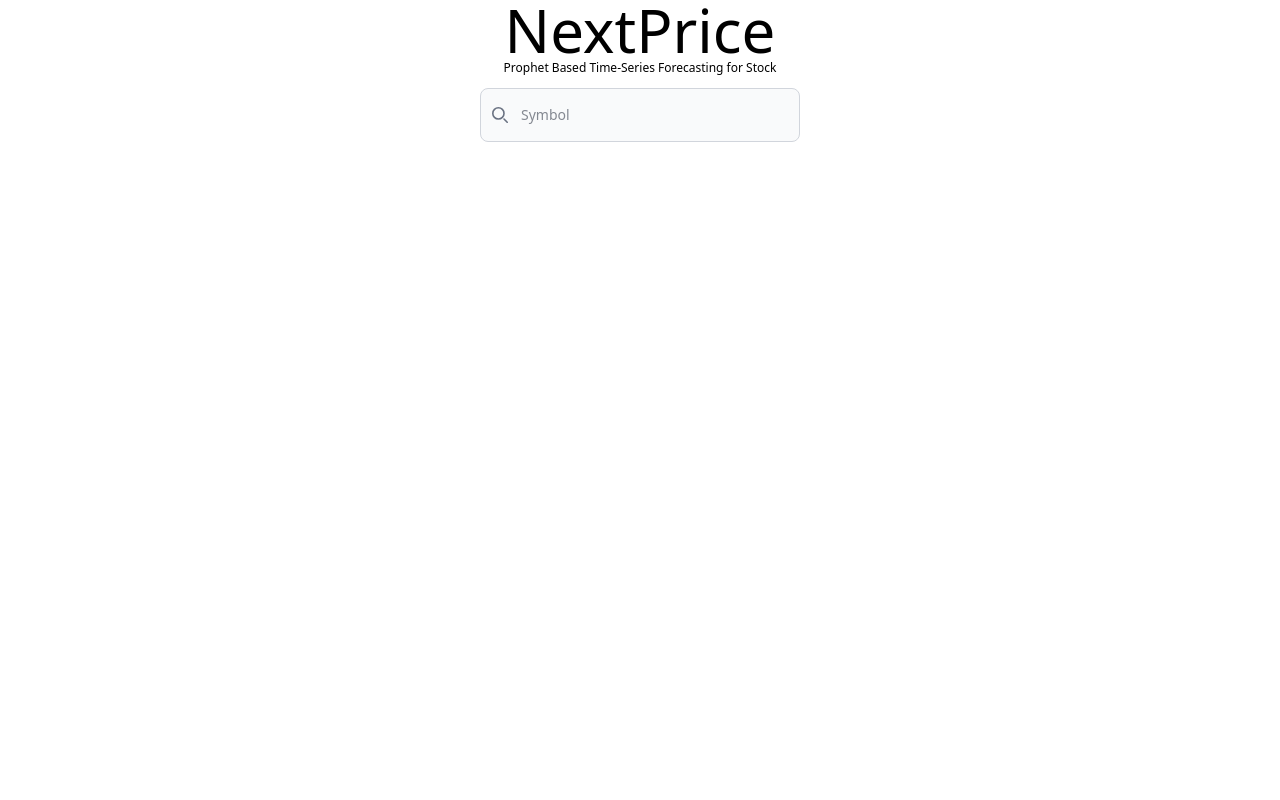
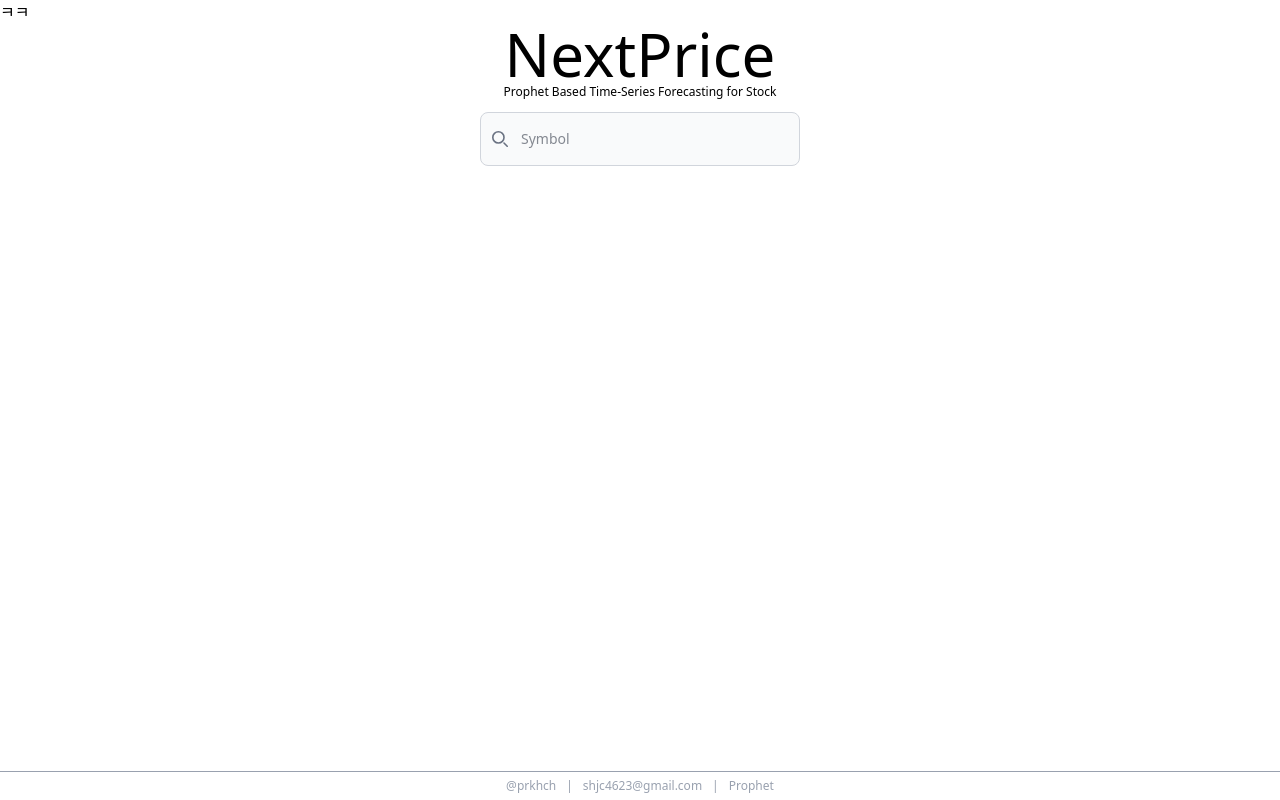
Before and after one commit to prkhch/next-value, a Next.js app in the folder next/: page / in a window 1280 px wide. Built offline with nearby package versions, Linux system fonts and the light colour scheme.

Commit message:
feat : Header, Footer

```diff
--- a/next/src/app/layout.tsx
+++ b/next/src/app/layout.tsx
@@ -1,6 +1,8 @@
 import type { Metadata } from "next";
 import { Geist, Geist_Mono } from "next/font/google";
 import "@/app/globals.css";
+import Header from "@/components/Header";
+import Footer from "@/components/Footer";
 
 const geistSans = Geist({
   variable: "--font-geist-sans",
@@ -25,8 +27,12 @@ export default function RootLayout({
   return (
     <html lang="en">
       <body className={`${geistSans.variable} ${geistMono.variable}`}>
-        <div className="min-h-screen w-full flex flex-col items-center">
-          {children}
+        <div className="min-h-screen w-full flex flex-col">
+          <Header />
+          <main className="flex-1 flex flex-col items-center w-full">
+            {children}
+          </main>
+          <Footer />
         </div>
       </body>
     </html>
--- /dev/null
+++ b/next/src/components/Footer.tsx
@@ -0,0 +1,20 @@
+export default function Footer() {
+  return (
+    <div>
+      <footer className="w-full flex justify-center border-t border-gray-400 py-[5px] text-[12px] text-gray-400 font-light">
+        <span className="mx-[5px]">@prkhch</span>
+        <span className="mx-[5px]">|</span>
+        <span className="mx-[5px]">shjc4623@gmail.com</span>
+        <span className="mx-[5px]">|</span>
+        <a
+          href="https://facebook.github.io/prophet/"
+          target="_blank"
+          rel="noopener noreferrer"
+          className="mx-[5px] hover:underline"
+        >
+          Prophet
+        </a>
+      </footer>
+    </div>
+  );
+}
--- /dev/null
+++ b/next/src/components/Header.tsx
@@ -0,0 +1,18 @@
+"use client";
+
+export default function Header() {
+  //   const toggleDark = () => {
+  //     const root = document.documentElement;
+  //     const isDark = root.classList.toggle("dark");
+  //     localStorage.setItem("theme", isDark ? "dark" : "light");
+  //   };
+
+  return (
+    // <header className="w-full flex justify-between items-center px-4 py-2">
+    //   <button onClick={toggleDark}>🌙</button>
+    // </header>
+    <div>
+      <div>ㅋㅋ</div>
+    </div>
+  );
+}
--- a/next/src/components/Logo.tsx
+++ b/next/src/components/Logo.tsx
@@ -4,11 +4,9 @@ import Link from "next/link";
 const Logo = () => {
   return (
     <>
-      <Link href="/">
-        <div className="cursor-pointer text-center font-thin text-2xl sm:text-4xl md:text-6xl">
-          NextPrice
-        </div>
-      </Link>
+      <div className="cursor-pointer text-center font-thin text-2xl sm:text-4xl md:text-6xl">
+        <Link href="/">NextPrice</Link>
+      </div>
       <div className="text-center font-thin text-xs">
         Prophet Based Time-Series Forecasting for Stock
       </div>
```
